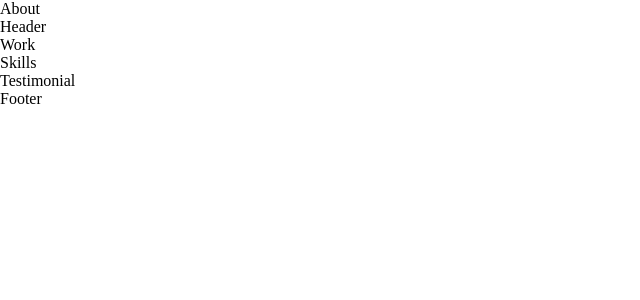
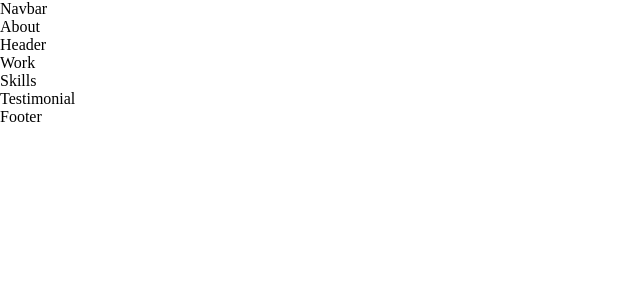
Before and after one commit to 0plaze0/Portfolio, a React (Vite) app: page / in a window 1280 px wide. Shown: the top 300 px of the page, without its empty margins (0-640 px from the left). Built offline with nearby package versions, Linux system fonts and the light colour scheme.

Commit message:
feat: import NavBar

```diff
--- a/src/App.jsx
+++ b/src/App.jsx
@@ -1,7 +1,9 @@
 import { About, Testimonial, Header, Footer, Work, Skills } from "./container";
+import Navbar from "./components/Navbar";
 const App = () => {
   return (
     <div className="app">
+      <Navbar />
       <About />
       <Header />
       <Work />
--- a/src/components/Navbar.jsx
+++ b/src/components/Navbar.jsx
@@ -1,5 +1,5 @@
 import React from "react";
-
+import "./NavBar.scss";
 const Navbar = () => {
   return <div>Navbar</div>;
 };
```
